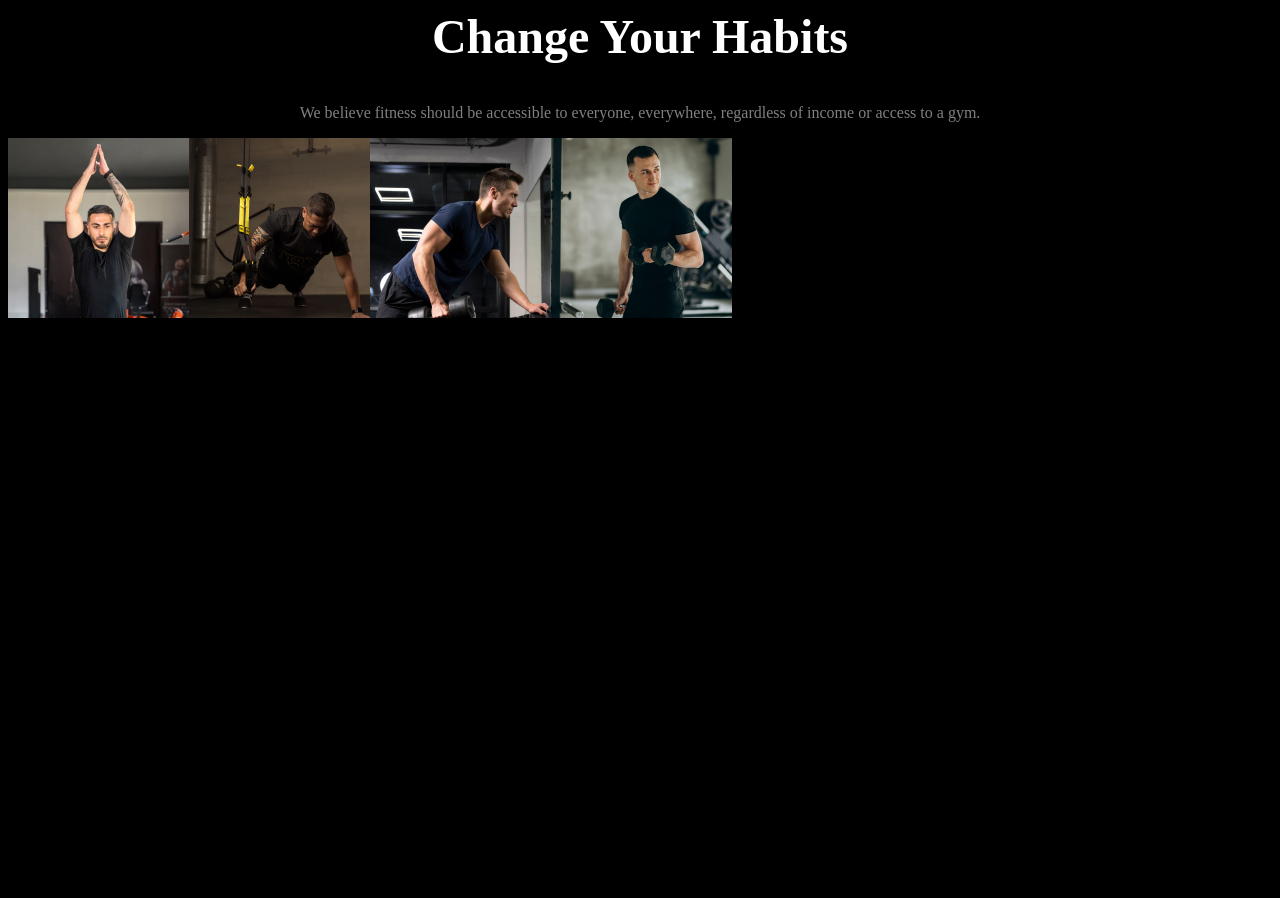
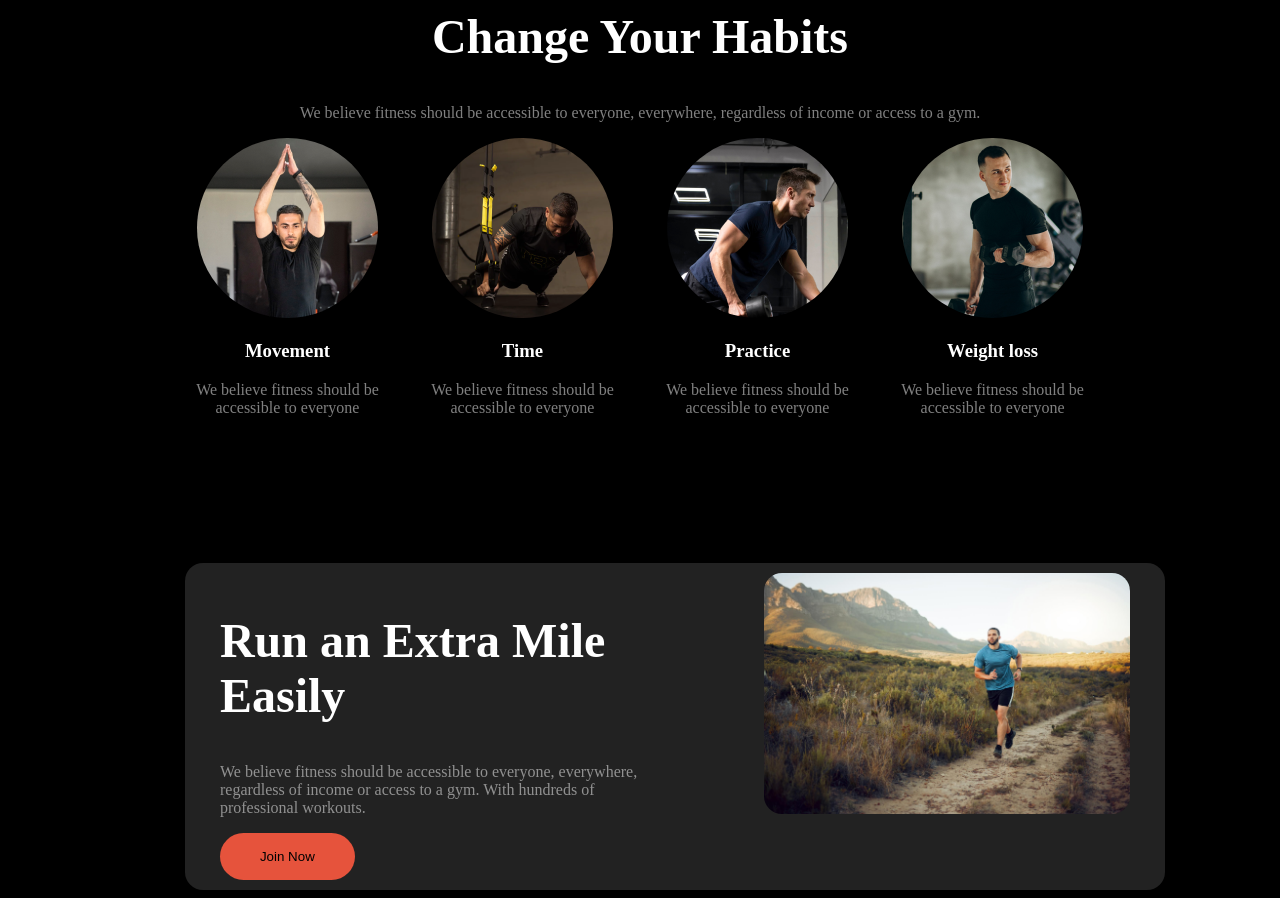
Before and after one commit to Ahmedalislam/Assignment-02, a plain HTML site: page index.html in a window 1280 px wide. Shown: the part 800-1698 px from the top of the page. Before the commit the page ends 1217 px from the top, so only its background shows below. Drawn offline with Linux system fonts and the light colour scheme.

Commit message:
habit items added

```diff
--- a/index.html
+++ b/index.html
@@ -22,9 +22,10 @@
     <div class="banner-content">
     <h1 class="banner-title text-white">Get body in <br><span class="italic">shape</span> & stay<br>healthy</h1>
     <p class="banner-description text-gray ">A huge selection of health and fitness content, healthy recipes and transformation stories to help you get fit and stay fit!</p>
+    <div class="button">
     <button class="btn-primary text-white">Join Club Now!</button>
     <button class="transparent text-white">Download App</button>
-
+</div>
     </div>
     <div>
         <img class="banner-image" src="images/Images 2.png" alt="">
@@ -36,38 +37,53 @@
     </div>
     </header>
     <main>
-        <section>
+        <!-- Habit items -->
+        <section class="container">
             <div class="habits">
 <h1 class="habits-title text-white ">Change Your Habits</h1>
 <p class="habits-description text-gray">We believe fitness should be accessible to everyone, everywhere, regardless of income or access to a gym.</p>
 </div>
-<div class="Habit-images display-flex">
+<div class="Habit-images text-white">
     <div>
-    <img src="images/image 2.png" alt="">
+    <img src="images/image 2.png" alt=""></img>
         <h3>Movement</h3>
-        <p>We believe fitness should be accessible to everyone</p>
-    </img>
-</div>
+        <p class="text-gray">We believe fitness should be accessible to everyone</p>
+    </div>
 <div>
-    <img src="images/image 3.png" alt="">
+
+    <img src="images/image 3.png" alt=""></img>
         <h3>Time</h3>
-        <p>We believe fitness should be accessible to everyone</p>
-    </img>
-</div>
+        <p class="text-gray">We believe fitness should be accessible to everyone</p>
+    </div>
+
 <div>
-    <img src="images/image 4.png" alt="">
+    <img src="images/image 4.png" alt=""></img>
         <h3>Practice</h3>
-        <p>We believe fitness should be accessible to everyone</p>
-    </img>
-</div>
+        <p class="text-gray">We believe fitness should be accessible to everyone</p>
+    </div>
 <div>
-    <img src="images/image 5.png" alt="">
+    <img src="images/image 5.png" alt=""></img>
         <h3>Weight loss</h3>
-        <p>We believe fitness should be accessible to everyone</p>
-    </img>
-</div>
+        <p class="text-gray">We believe fitness should be accessible to everyone</p>
+    </div>
+
 </div>
 </section>
+<!-- Run container -->
+ <section>
+    <div class="run-container display-flex">
+        <div class="run-content">
+        <h1 class="run-title text-white">Run an Extra
+            Mile Easily</h1>
+        <p class="run-description text-gray">We believe fitness should be accessible to everyone, everywhere, regardless of income or access to a gym. With hundreds of professional workouts.</p>
+        <button class="btn-primary">Join Now</button>
+    </div>
+        <div>
+            <img class="run-image" src="images/run.jpg" alt="">
+        </div>
+    </div>
+
+ </section>
     </main>
     <footer>
 
--- a/styles/style.css
+++ b/styles/style.css
@@ -9,12 +9,17 @@ header{
     max-width: 1440px;
 background-color: black;
 }
+main > section{
+    max-width: 72%;
+    margin: 0 auto;
+}
+
 /* Shared style */
 .display-flex{
 display: flex;
 }
 .text-white{
-    color: hsl(0, 0%, 100%);;
+    color: white;
 }
 .background-color{
     background-color: black;
@@ -114,14 +119,68 @@ text-align: center;
     font-size: 3rem;
 }
 .Habit-images{
+    display: grid;
+    grid-template-columns: repeat(4, 1fr);
+    gap: 30px;
 
-        width: 100px;
-        height: 100px;
+}
+div > img{
     border-radius: 100px;
-        margin-bottom: 15px;
+}
+.container{
+    align-items: center;
+    text-align: center;
+}
+.run-container{
+    width: 100%;
+    background-color: rgba(34, 34, 34, 1);
+    padding: 10px 35px;
+    border-radius: 18px;
+    margin-top: 130px;
+    justify-content: space-between;
+
+}
+ .run-image{
+    width: 366px;
+    margin-left: 70px;
+    border-radius: 18px;
+
+}
+.run-content{
+    width: 440px;
+}
+.run-title{
+    font-weight: 900;
+    font-size: 3rem;
 }
 
 
+
+
+
+
+
+
+
+/* responsive media quary*/
+@media screen and (max-width:576px) {
+    .navbar,
+     .banner,
+.container
+     {
+        flex-direction: column;
+
+    }
+.button{
+display: flex;
+gap: 10px;
+margin: auto;
+
+}
+.Habit-images{
+grid-template-columns: repeat(1, 1fr);
+}
+}
 
 
 
```
